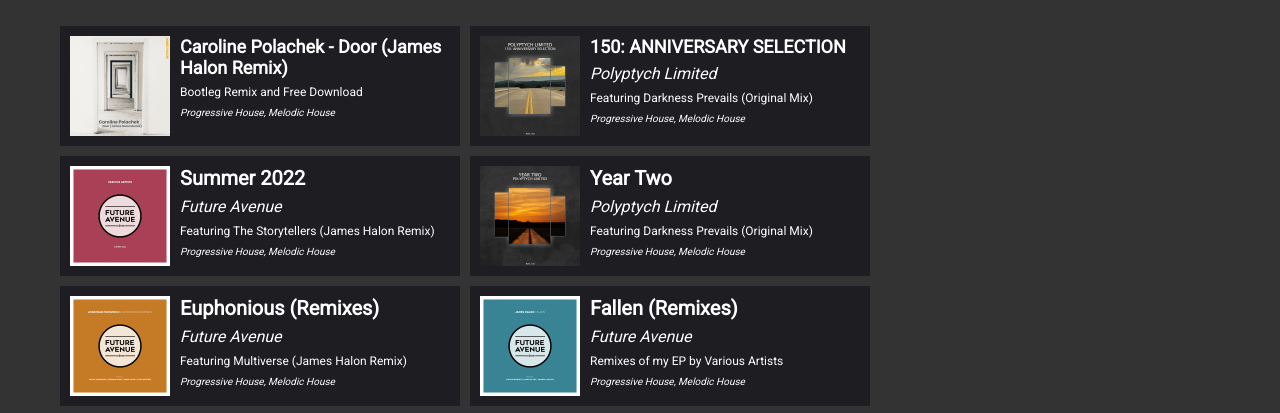
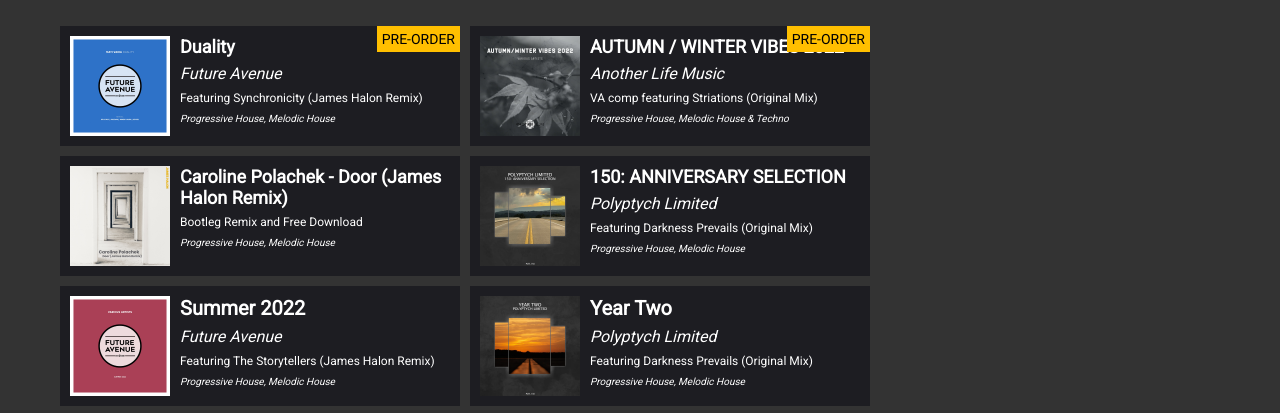
Before and after one commit to jameshalon/jameshalon.github.io, a plain HTML site: page index.html in a window 1280 px wide. Shown: the part 373-786 px from the top of the page. Drawn offline with Linux system fonts and the light colour scheme.

Commit message:
Adding Duality and Winter 2022

```diff
--- a/assets/jameshalon.css
+++ b/assets/jameshalon.css
@@ -259,6 +259,14 @@ section h1 {
   width: 52px;
 }
 
+.duality-cover {
+  background-image: url(./icons/covers/duality-cover.png);
+}
+
+.another-life-fall-2022-cover {
+  background-image: url(./icons/covers/another-life-fall-2022.png);
+}
+
 .door-cover {
   background-image: url(./icons/covers/door-cover.png);
 }
--- a/index.html
+++ b/index.html
@@ -107,7 +107,7 @@
           </p>
           <p>
             If you miss a session, you can replay them at my
-            <a href="https://www.youtube.com/channel/UC_JQRjO6xGN3irT4_EFrNLw"
+            <a href="https://www.youtube.com/@jameshalon"
               >YouTube</a
             >
             channel or on
@@ -130,6 +130,24 @@
       <section class="releases-and-features" id="releases">
         <h1>Releases & Features</h1>
         <div class="releases">
+          <a class="release preorder" href="https://www.beatport.com/release/duality/3927759" target="_blank">
+            <div class="release-cover duality-cover"></div>
+            <div class="release-details">
+              <div class="release-title xtra-small">Duality</div>
+              <div class="release-label">Future Avenue</div>
+              <div class="release-desc">Featuring Synchronicity (James Halon Remix)</div>
+              <div class="release-tags">Progressive House, Melodic House</div>
+            </div>
+          </a>
+          <a class="release preorder" href="https://www.beatport.com/release/autumn-winter-vibes-2022/3932701" target="_blank">
+            <div class="release-cover another-life-fall-2022-cover"></div>
+            <div class="release-details">
+              <div class="release-title xtra-small">AUTUMN / WINTER VIBES 2022</div>
+              <div class="release-label">Another Life Music</div>
+              <div class="release-desc">VA comp featuring Striations (Original Mix)</div>
+              <div class="release-tags">Progressive House, Melodic House & Techno</div>
+            </div>
+          </a>
           <a class="release" href="https://on.soundcloud.com/SGwSR" target="_blank">
             <div class="release-cover door-cover"></div>
             <div class="release-details">
@@ -394,7 +412,7 @@
               <div class="resource-desc">Watch my livestreams every Tuesday & Thursday at 5pm Pacific</div>
             </div>
           </a>
-          <a class="resource" href="https://www.youtube.com/channel/UC_JQRjO6xGN3irT4_EFrNLw" target="_blank">
+          <a class="resource" href="https://www.youtube.com/@jameshalon" target="_blank">
             <div class="resource-logo youtube-logo"></div>
             <div class="resource-details">
               <div class="resource-title">YouTube</div>
```
Also changed, not shown: assets/icons/covers/another-life-fall-2022.png (added), assets/icons/covers/duality-cover.png (added).
